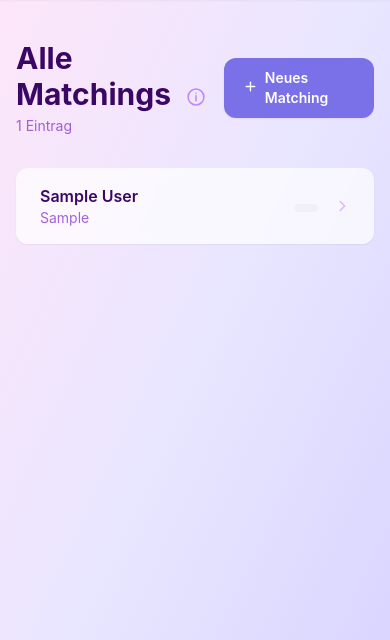
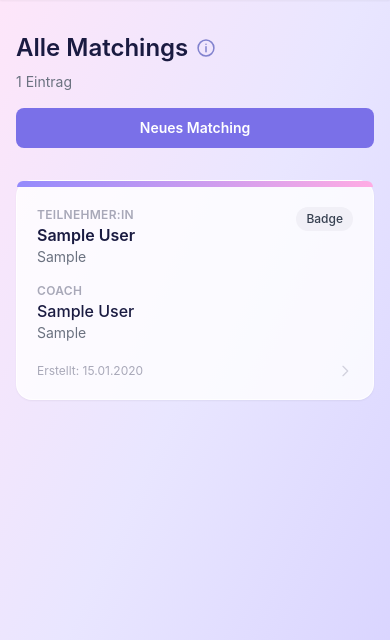
Before and after one commit to neptunhiker/bl-matching-app, a Django app: page /matching/matchings/ in a window 390 px wide. Shown: the part 65-705 px from the top of the page. Run offline with Django 4.2, Linux system fonts and the light colour scheme; a user stored in the database is signed in; tables that the repository leaves empty hold one stand-in row (values such as "Sample post"); style sheets or scripts are compiled from the project's sources; parts of the project's set-up code (start-up, migrations or seed data) failed here and were passed over.

Commit message:
feat: redesign matching dashboard with responsive card grid

```diff
--- a/matching/templates/matching/matchings.html
+++ b/matching/templates/matching/matchings.html
@@ -4,96 +4,87 @@
 {% block title %}Alle Matchings{% endblock %}
 
 {% block body %}
-<div class="max-w-5xl mx-auto px-4 py-10">
-  {# ── Header ── #}
-  <div class="flex items-center justify-between mb-8">
+{% url 'matching_attempt_create' as matching_attempt_create_url %}
+{% include "components/_layout.html" with layout_mode="start" layout_outer_class="max-w-6xl mx-auto px-4 sm:px-6 py-8 sm:py-10" %}
+
+  {# Header #}
+  <div class="flex flex-col gap-4 sm:flex-row sm:items-start sm:justify-between mb-8">
     <div>
-      <h1 class="text-3xl font-bold text-purple-950">Alle Matchings <a href="{% url 'matching_flow_chart' %}"
-           class="inline-flex align-middle ml-2 text-purple-400 hover:text-primary-500 transition"
+      <div class="flex items-center gap-2">
+        <h1 class="text-2xl sm:text-3xl font-semibold text-tertiary-700">Alle Matchings</h1>
+        <a href="{% url 'matching_flow_chart' %}"
+           class="inline-flex text-tertiary-300 hover:text-primary-500 transition"
            title="Ablaufdiagramm anzeigen">
-          <span class="h-5 w-5 block">
-            {% include "components/icons/info.html" %}
-          </span>
-        </a></h1>
+          <span class="h-5 w-5 block">{% include "components/icons/info.html" %}</span>
+        </a>
+      </div>
+      <p class="text-sm text-neutral-500 mt-2">
+        {{ matching_attempts|length }} Eintrag{{ matching_attempts|length|pluralize:",e" }}
+      </p>
+    </div>
 
-      <p class="text-sm text-purple-700/70 mt-1">{{ matching_attempts|length }} Eintrag{{ matching_attempts|length|pluralize:",e" }}</p>
+    {% if request.user.is_staff %}
+      <div class="w-full sm:w-auto">
+        {% include "components/_button.html" with button_text="Neues Matching" button_variant="primary" button_size="md" button_full_width=True button_class="sm:w-auto" button_href=matching_attempt_create_url %}
       </div>
-    {% if request.user.is_staff and matching_attempts %}
-     <a href="{% url 'matching_attempt_create' %}"
-       class="inline-flex items-center gap-2 px-5 py-2.5 rounded-xl text-sm font-semibold
-            bg-primary-600 text-white hover:bg-primary-700 transition-colors shadow-sm">
-          <span class="h-4 w-4">
-              {% include "components/icons/plus.html" %}
-          </span>
-      Neues Matching
-    </a>
     {% endif %}
   </div>
 
-  {# ── List ── #}
+  {# Desktop/tablet/mobile responsive card grid #}
   {% if matching_attempts %}
-    <div class="space-y-3">
+    <div class="grid grid-cols-1 md:grid-cols-2 xl:grid-cols-3 gap-4 sm:gap-5">
       {% for matching in matching_attempts %}
         <a href="{% url 'matching_attempt_detail' matching.pk %}"
-           class="flex items-center justify-between gap-4
-                  bg-white/70 backdrop-blur-sm rounded-xl shadow-sm
-                  px-6 py-4 hover:shadow-md hover:bg-white/90 transition group">
+           class="group block rounded-2xl border border-white/70 bg-white/80 shadow-sm hover:shadow-md hover:bg-white/95 transition">
+          <div class="h-1.5 bg-bl-gradient rounded-t-2xl"></div>
 
-          {# Participant #}
-          <div class="min-w-0 flex-1">
-            <p class="font-semibold text-purple-950 truncate">{{ matching.participant }}</p>
-            <p class="text-sm text-purple-700/70 truncate">{{ matching.participant.city }}</p>
+          <div class="p-5 space-y-4">
+            <div class="flex items-start justify-between gap-3">
+              <div class="min-w-0">
+                <p class="text-xs uppercase tracking-wide text-neutral-400 font-semibold">Teilnehmer:in</p>
+                <p class="font-semibold text-tertiary-700 truncate">{{ matching.participant }}</p>
+                <p class="text-sm text-neutral-500 truncate">{{ matching.participant.city }}</p>
               </div>
 
-          {# Coach #}
-          <div class="hidden sm:block min-w-0 flex-1 text-sm">
-            {% if matching.matched_coach %}
-              <p class="text-purple-950 font-medium truncate">{{ matching.matched_coach }}</p>
-              <p class="text-purple-700/70 truncate">{{ matching.matched_coach.city }}</p>
+              {% if matching.state == 'matching_completed' %}
+                {% include "components/_badge.html" with badge_text=matching.get_state_display badge_variant="success" %}
+              {% elif matching.state == 'cancelled' or matching.state == 'failed' or matching.state == 'clarification_with_participant_needed' %}
+                {% include "components/_badge.html" with badge_text=matching.get_state_display badge_variant="danger" %}
+              {% elif matching.state == 'matching_confirmed' %}
+                {% include "components/_badge.html" with badge_text=matching.get_state_display badge_variant="secondary" %}
               {% else %}
-              <p class="text-purple-400 italic">Noch nicht gematcht</p>
+                {% include "components/_badge.html" with badge_text=matching.get_state_display badge_variant="neutral" %}
               {% endif %}
             </div>
 
-          {# Status badge #}
-          <div class="shrink-0">
-            <span class="inline-block px-3 py-1 rounded-full text-xs font-semibold
-              {% if matching.state == 'matching_completed' %}
-                bg-green-100 text-green-800
-              {% elif matching.state == 'cancelled' or matching.state == 'failed' or matching.state == 'clarification_with_participant_needed' %}
-                bg-secondary-100 text-secondary-700
+            <div>
+              <p class="text-xs uppercase tracking-wide text-neutral-400 font-semibold">Coach</p>
+              {% if matching.matched_coach %}
+                <p class="text-tertiary-700 font-medium truncate">{{ matching.matched_coach }}</p>
+                <p class="text-sm text-neutral-500 truncate">{{ matching.matched_coach.city }}</p>
               {% else %}
-                bg-neutral-100 text-neutral-600
-              {% endif %}">
-              {{ matching.get_state_display }}
-            </span>
+                <p class="text-sm text-neutral-400 italic">Noch nicht gematcht</p>
+              {% endif %}
             </div>
 
-          {# Date #}
-          <div class="hidden md:block shrink-0 text-sm text-purple-700/60 text-right">
-            {{ matching.created_at|localtime|date:"d.m.Y" }}
+            <div class="pt-1 flex items-center justify-between">
+              <p class="text-xs text-neutral-400">Erstellt: {{ matching.created_at|localtime|date:"d.m.Y" }}</p>
+              <span class="h-4 w-4 text-neutral-300 group-hover:text-primary-500 transition">{% include "components/icons/forward_arrow.html" %}</span>
             </div>
-
-          <span class="h-4 w-4 text-purple-300 group-hover:text-purple-600 transition shrink-0">
-              {% include "components/icons/forward_arrow.html" %}
-          </span>
-
+          </div>
         </a>
       {% endfor %}
     </div>
-
   {% else %}
-    <div class="bg-white/60 rounded-2xl shadow-sm px-8 py-16 text-center">
-      <p class="text-purple-700/60 text-lg mb-4">Noch keine Matchings vorhanden.</p>
+    <div class="rounded-2xl border border-white/70 bg-white/80 shadow-sm px-6 sm:px-8 py-14 text-center">
+      <p class="text-neutral-500 text-base mb-5">Noch keine Matchings vorhanden.</p>
       {% if request.user.is_staff %}
-      <a href="{% url 'matching_attempt_create' %}"
-        class="inline-flex items-center gap-2 px-5 py-2.5 rounded-xl text-sm font-semibold
-             bg-primary-600 text-white hover:bg-primary-700 transition-colors shadow-sm">
-        Erstes Matching erstellen
-      </a>
+        <div class="mx-auto max-w-xs">
+          {% include "components/_button.html" with button_text="Erstes Matching erstellen" button_variant="primary" button_size="md" button_full_width=True button_href=matching_attempt_create_url %}
+        </div>
       {% endif %}
     </div>
   {% endif %}
 
-</div>
+{% include "components/_layout.html" with layout_mode="end" %}
 {% endblock %}
--- a/templates/components/_button.html
+++ b/templates/components/_button.html
@@ -1,3 +1,13 @@
+{% if button_href %}
+<a href="{{ button_href }}"
+   class="inline-flex items-center justify-center gap-2 rounded-lg font-semibold transition duration-150 focus:outline-none focus:ring-2 focus:ring-offset-2
+          {% if button_size == 'sm' %}px-3 py-2 text-sm{% elif button_size == 'lg' %}px-5 py-3 text-base{% else %}px-4 py-2.5 text-sm{% endif %}
+          {% if button_full_width %}w-full{% endif %}
+          {% if button_variant == 'secondary' %}bg-secondary-400 text-tertiary-800 hover:bg-secondary-500 focus:ring-secondary-300{% elif button_variant == 'tertiary' %}bg-tertiary-700 text-white hover:bg-tertiary-800 focus:ring-tertiary-400{% elif button_variant == 'danger' %}bg-red-600 text-white hover:bg-red-700 focus:ring-red-300{% elif button_variant == 'ghost' %}border border-tertiary-200 bg-transparent text-tertiary-700 hover:bg-tertiary-50 focus:ring-tertiary-300{% else %}bg-primary-600 text-white hover:bg-primary-700 focus:ring-primary-300{% endif %}
+          {{ button_class|default:'' }}">
+  {{ button_text|default:'Button' }}
+</a>
+{% else %}
 <button
   type="{{ button_type|default:'button' }}"
   {% if button_name %}name="{{ button_name }}"{% endif %}
@@ -11,3 +21,4 @@
 >
   {{ button_text|default:'Button' }}
 </button>
+{% endif %}
```
Lines whose indentation alone changed are shown as unchanged.
